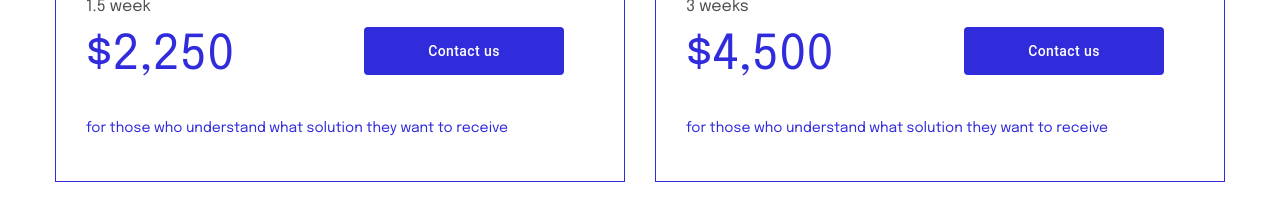
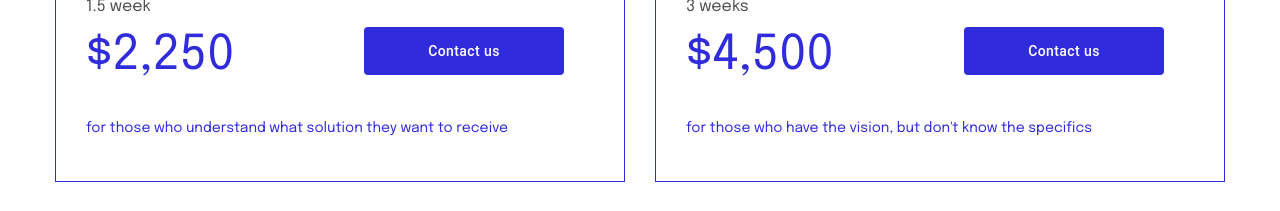
Before and after one commit to Ragnar10/hub, a React (Create React App) app: page / in a window 1280 px wide. Shown: the part 2280-2491 px from the top of the page. Built offline with nearby package versions, Linux system fonts and the light colour scheme.

Commit message:
fix: card text;

```diff
--- a/src/components/HowWeWork/index.js
+++ b/src/components/HowWeWork/index.js
@@ -57,7 +57,7 @@ const cards = [
     descr: "We analyze the “pain” our client has, make an overview of the market this product will exist in, suggest what should be added or changed to make the product more competitive, and offer alternative non-technological solutions for the client’s problem",
     timeline: '3 weeks',
     price: '$4,500',
-    forWhom: 'for those who understand what solution they want to receive',
+    forWhom: `for those who have the vision, but don't know the specifics`,
   },
 ];
 
```
